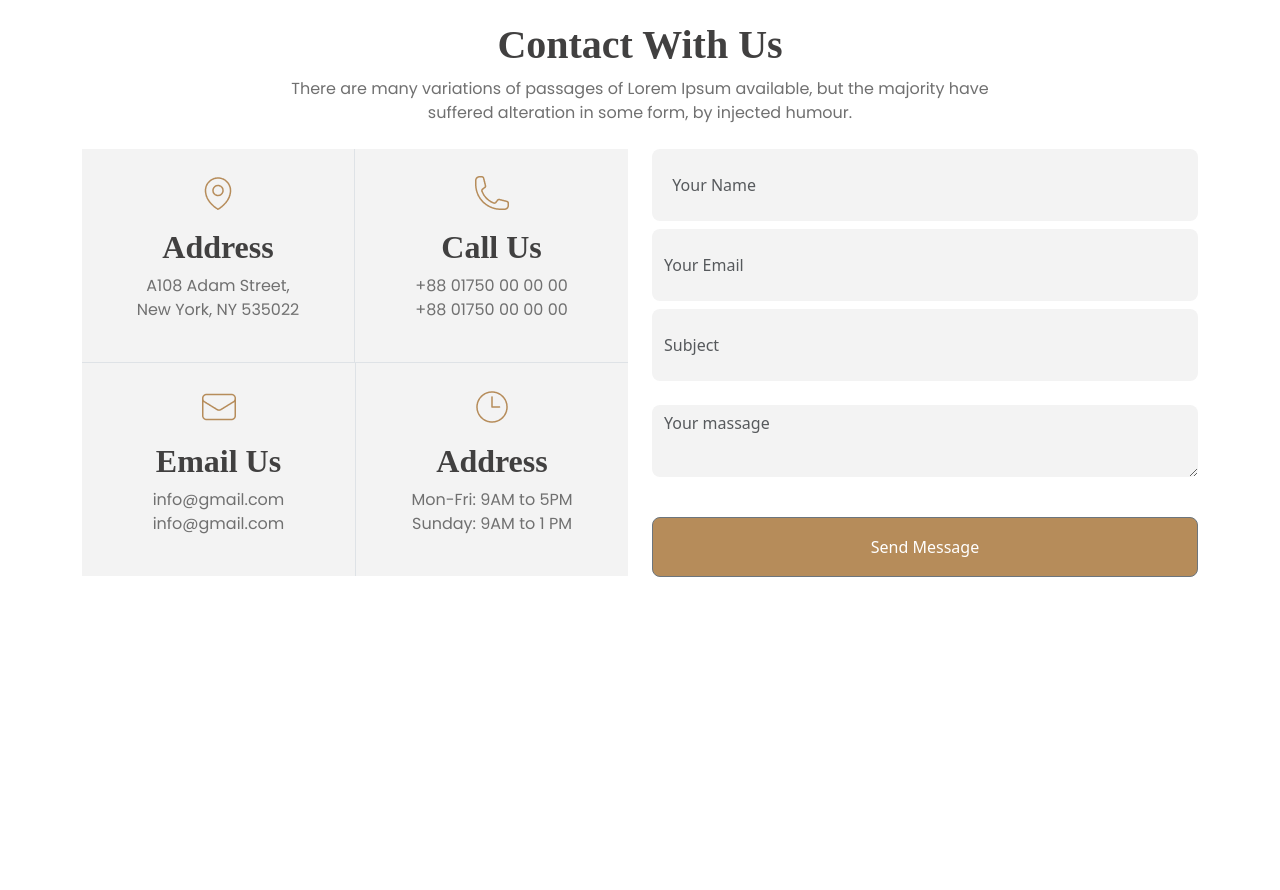
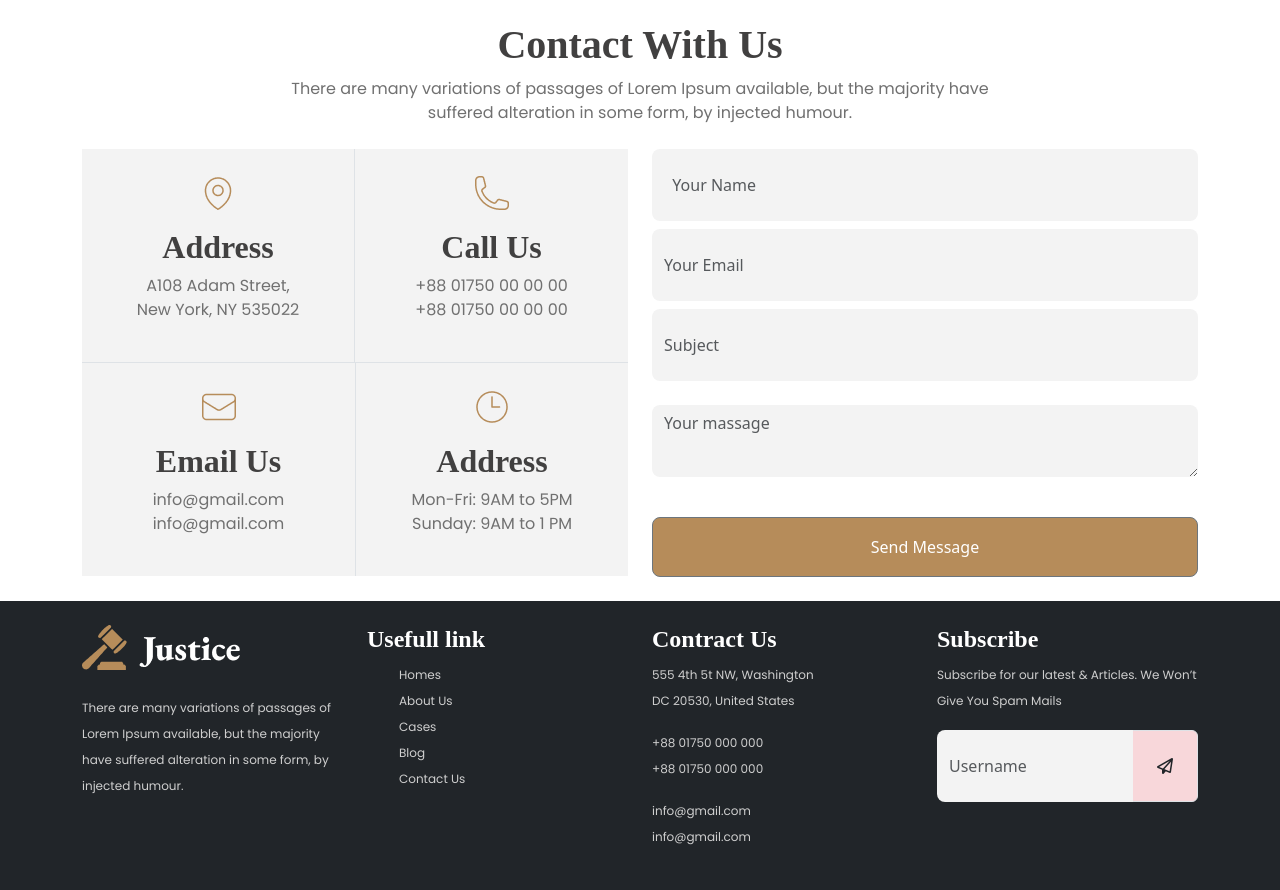
Before and after one commit to Tuhin531/legel-solution-web, a plain HTML site: page index.html in a window 1280 px wide. Shown: the part 2934-3824 px from the top of the page. Before the commit the page ends 3511 px from the top, so only its background shows below. Drawn offline with nearby package versions, Linux system fonts and the light colour scheme.

Commit message:
add footer section

```diff
--- a/index.html
+++ b/index.html
@@ -383,13 +383,13 @@
             </div>
         </section>
         <!-- our contract section -->
-        <section class="container">
+        <section class="container mb-4">
             <h1 class="justice-primary-header text-center mt-4">Contact With Us</h1>
             <p class="justice-primary-description text-center mb-4">There are many variations of passages of Lorem
                 Ipsum available, but the majority have <br> suffered alteration in some form, by injected
                 humour.</p>
 
-            <div class="row row-cols-1 row-cols-md-2">
+            <div class="row row-cols-1 row-cols-md-2 g-4">
                 <div class="col">
 
                     <div class="row row-cols-1 row-cols-md-2 g-0">
@@ -399,8 +399,10 @@
                                 <div class="card-body">
 
                                     <h5 class="card-title justice-card-header ">Address</h5>
-                                    <p class="card-text text-center mb-4 justice-primary-description">A108 Adam Street, <br>
-                                        New York, NY 535022</p>
+                                    <p class="card-text text-center mb-4 justice-primary-description">A108 Adam Street,
+                                        <br>
+                                        New York, NY 535022
+                                    </p>
                                 </div>
                             </div>
                         </div>
@@ -410,8 +412,10 @@
                                 <div class="card-body">
 
                                     <h5 class="card-title justice-card-header ">Call Us</h5>
-                                    <p class="card-text text-center mb-4 justice-primary-description">+88 01750 00 00 00 <br>
-                                        +88 01750 00 00 00</p>
+                                    <p class="card-text text-center mb-4 justice-primary-description">+88 01750 00 00 00
+                                        <br>
+                                        +88 01750 00 00 00
+                                    </p>
                                 </div>
                             </div>
                         </div>
@@ -421,8 +425,10 @@
                                 <div class="card-body">
 
                                     <h5 class="card-title justice-card-header ">Email Us</h5>
-                                    <p class="card-text text-center mb-4 justice-primary-description">info@gmail.com <br>
-                                        info@gmail.com </p>
+                                    <p class="card-text text-center mb-4 justice-primary-description">info@gmail.com
+                                        <br>
+                                        info@gmail.com
+                                    </p>
                                 </div>
                             </div>
                         </div>
@@ -432,7 +438,8 @@
                                 <div class="card-body">
 
                                     <h5 class="card-title justice-card-header ">Address</h5>
-                                    <p class="card-text text-center mb-4 justice-primary-description">Mon-Fri: 9AM to 5PM <br>
+                                    <p class="card-text text-center mb-4 justice-primary-description">Mon-Fri: 9AM to
+                                        5PM <br>
                                         Sunday: 9AM to 1 PM</p>
                                 </div>
                             </div>
@@ -442,22 +449,73 @@
                 <div class="col">
                     <div class="mb-3">
 
-                        <input type="text" class="form-control mb-2 justice-from-input" id="exampleFormControlInput1" placeholder="  Your Name">
+                        <input type="text" class="form-control mb-2 justice-from-input" id="exampleFormControlInput1"
+                            placeholder="  Your Name">
 
-                        <input type="email" class="form-control mb-2 justice-from-input" id="exampleFormControlInput1" placeholder="Your Email">
+                        <input type="email" class="form-control mb-2 justice-from-input" id="exampleFormControlInput1"
+                            placeholder="Your Email">
 
-                        <input type="text" class="form-control  mb-4 justice-from-input" id="exampleFormControlInput1" placeholder="Subject">
-                      </div>
-                      <div class="mb-3">
+                        <input type="text" class="form-control  mb-4 justice-from-input" id="exampleFormControlInput1"
+                            placeholder="Subject">
+                    </div>
+                    <div class="mb-3">
 
-                        <textarea class="form-control justice-from-input " id="exampleFormControlTextarea1" rows="3" placeholder="Your massage"></textarea>
-                      </div>
-                      <button type="button" class="btn btn-secondary justice-form-btn mt-4">Send Message</button>
+                        <textarea class="form-control justice-from-input " id="exampleFormControlTextarea1" rows="3"
+                            placeholder="Your massage"></textarea>
+                    </div>
+                    <button type="button" class="btn btn-secondary justice-form-btn mt-4">Send Message</button>
                 </div>
             </div>
 
         </section>
     </main>
+    <footer class="bg-dark">
+        <div class="container pt-4 pb-4">
+            <div class="row row-cols-2 row-cols-md-4">
+                <div class="col">
+                    <img src="images/logo.png" class="img-flid mb-4" alt="">
+                    <p class="justice-footer-description">There are many variations of passages of Lorem Ipsum available, but the majority have suffered
+                        alteration in some form, by injected humour.</p>
+                </div>
+                <div class="col">
+                    <h3 class="justice-footer-header">Usefull link</h3>
+
+                    <ul class="justice-footer-description">
+                        <li class="list-group-item">Homes</li>
+                        <li class="list-group-item">About Us</li>
+                        <li class="list-group-item">Cases</li>
+                        <li class="list-group-item">Blog</li>
+                        <li class="list-group-item">Contact Us</li>
+
+                    </ul>
+
+                </div>
+                <div class="col">
+                    <h3 class="justice-footer-header">Contract Us</h3>
+                   <div class="justice-footer-description">
+                    <p>555 4th 5t NW, Washington <br>
+                        DC 20530, United States</p>
+                    <p>+88 01750 000 000 <br>
+                        +88 01750 000 000</p>
+                    <p>info@gmail.com <br>
+                        info@gmail.com</p>
+                    </div>
+                </div>
+                <div class="col">
+                    <h3 class="justice-footer-header">Subscribe</h3>
+                    <p class="justice-footer-description">Subscribe for our latest & Articles. We Won’t Give You Spam Mails</p>
+                    <div class="input-group flex-nowrap">
+
+                        <input type="text" class="form-control justice-from-input " placeholder="Username" aria-label="Username"
+                            aria-describedby="addon-wrapping">
+                        <span class="input-group-text px-4 bg-danger-subtle
+                        " id="addon-wrapping"><i class="fa-regular fa-paper-plane"></i></span>
+                    </div>
+                </div>
+            </div>
+
+        </div>
+    </footer>
 
 
 
--- a/style/style.css
+++ b/style/style.css
@@ -101,3 +101,18 @@
     flex-shrink: 0;
 
 }
+.justice-footer-header{
+color: #FFF;
+font-family: "EB Garamond";
+font-size: 24px;
+font-weight: 800;
+
+}
+.justice-footer-description{
+color: var(--Dark-05, #CFCFCF);
+font-family: Poppins;
+font-size: 12px;
+font-style: normal;
+font-weight: 400;
+line-height: 26px;
+}
```
